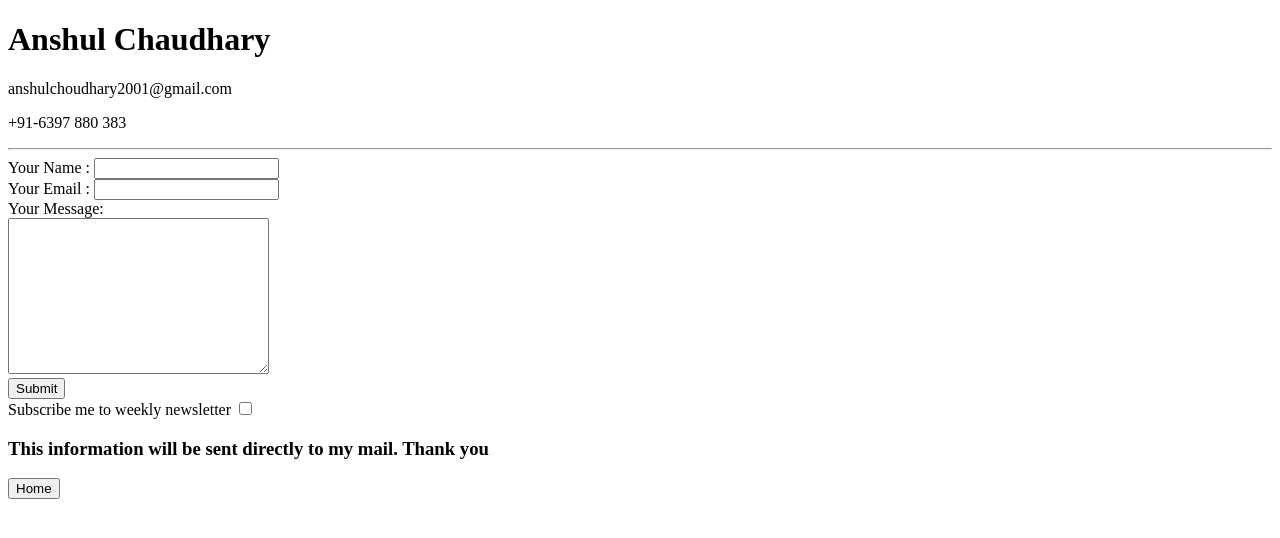
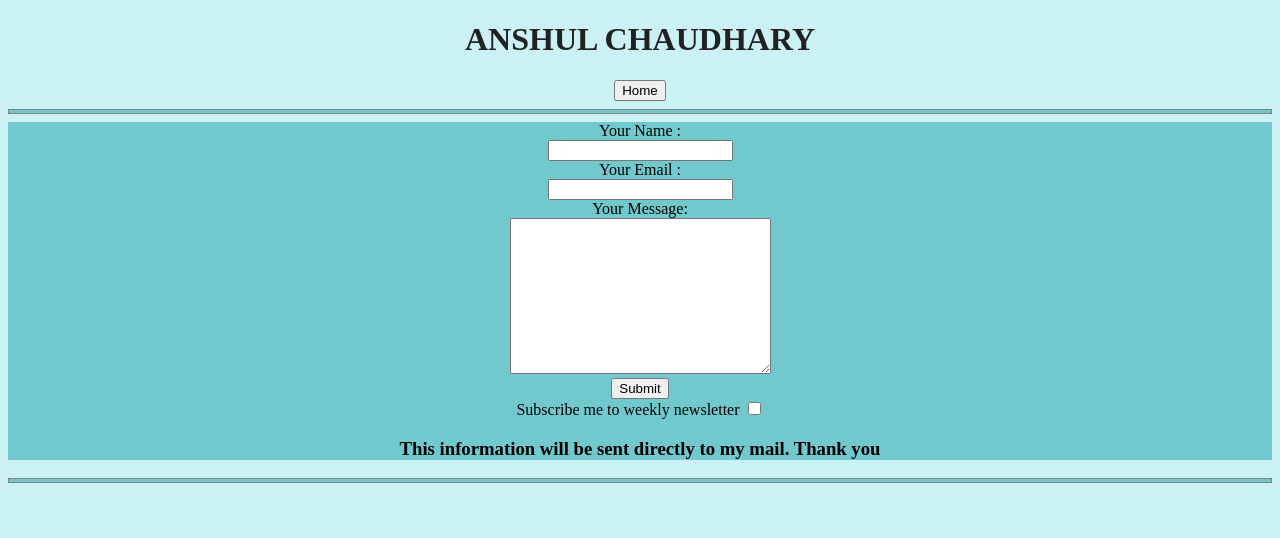
Before and after one commit to annchy/resume-html, a plain HTML site: page contact.html in a window 1280 px wide. Drawn offline with Linux system fonts and the light colour scheme.

Commit message:
Add files via upload

```diff
--- a/contact.html
+++ b/contact.html
@@ -4,23 +4,52 @@
 <head>
     <meta charset="UTF-8">
     <title>Contact Me!!!</title>
+    <style>
+        body {
+            background-color: #cbf1f5;
+        }
+
+        hr {
+            background-color: #71c9ce;
+        }
+
+        a {
+            text-decoration: none;
+            color: #212121;
+        }
+
+        form {
+            background-color: #71c9ce;
+        }
+
+    </style>
 
     <!--    <link href="img/file.png" rel="icon">-->
 </head>
 
 <body>
     <!--header-->
-    <h1>Anshul Chaudhary</h1>
-    <p>anshulchoudhary2001@gmail.com</p>
-    <p>+91-6397 880 383</p>
-
-    <hr>
+    <center>
+        <a href="index.html">
+            <h1>ANSHUL CHAUDHARY</h1>
+        </a>
+        <a href="index.html"><button type="button">Home</button></a>
+        <!--
+        <form action="index.html">
+            <input type="submit" value="Home">
+        </form>
+-->
+    </center>
+    <hr size="5" noshade>
     <!--form page-->
+    <center>
         <form action="mailto:anshulchoudhary2001@gmail.com" method="post" enctype="text/plain">
             <label>Your Name : </label>
+            <br>
             <input type="text" name="yourname" value="">
             <br>
             <label> Your Email : </label>
+            <br>
             <input type="email" name="youremail">
             <br>
             <label>Your Message:</label>
@@ -33,9 +62,10 @@
             <input type="checkbox">
             <h3>This information will be sent directly to my mail. Thank you</h3>
         </form>
-    <form action="index.html">
-        <input type="submit" value="Home">
-    </form>
+    </center>
+    <hr size="5" noshade>
+
+
 </body>
 
 </html>
```
Also changed, not shown: index.html (+21 -2 lines). Lines whose indentation alone changed are shown as unchanged.
